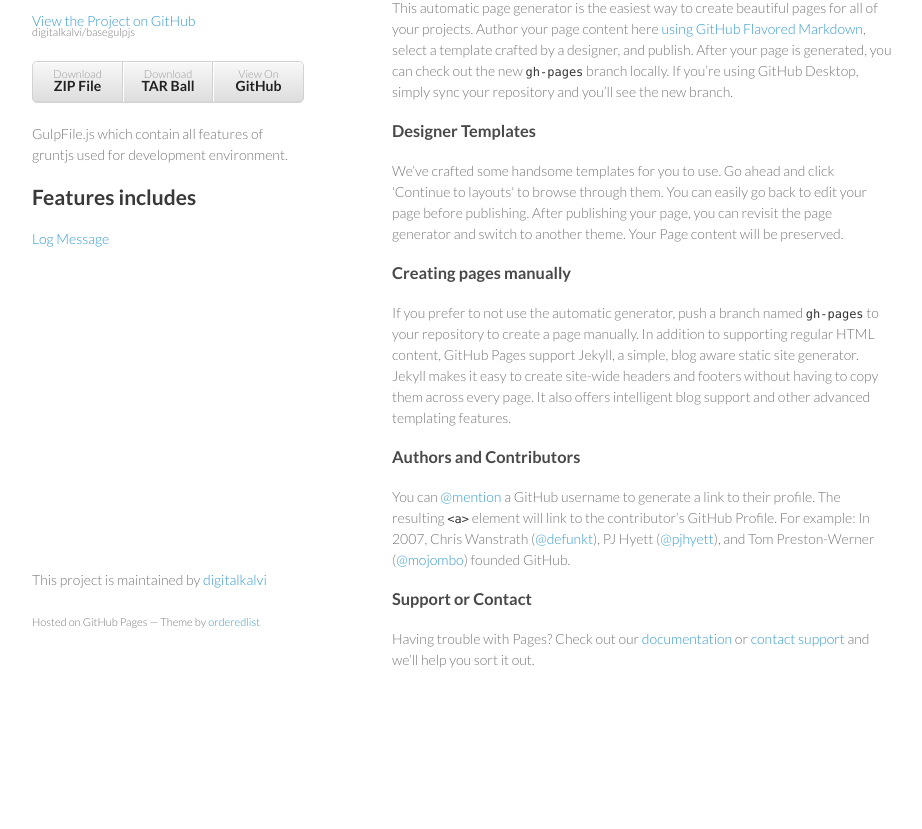
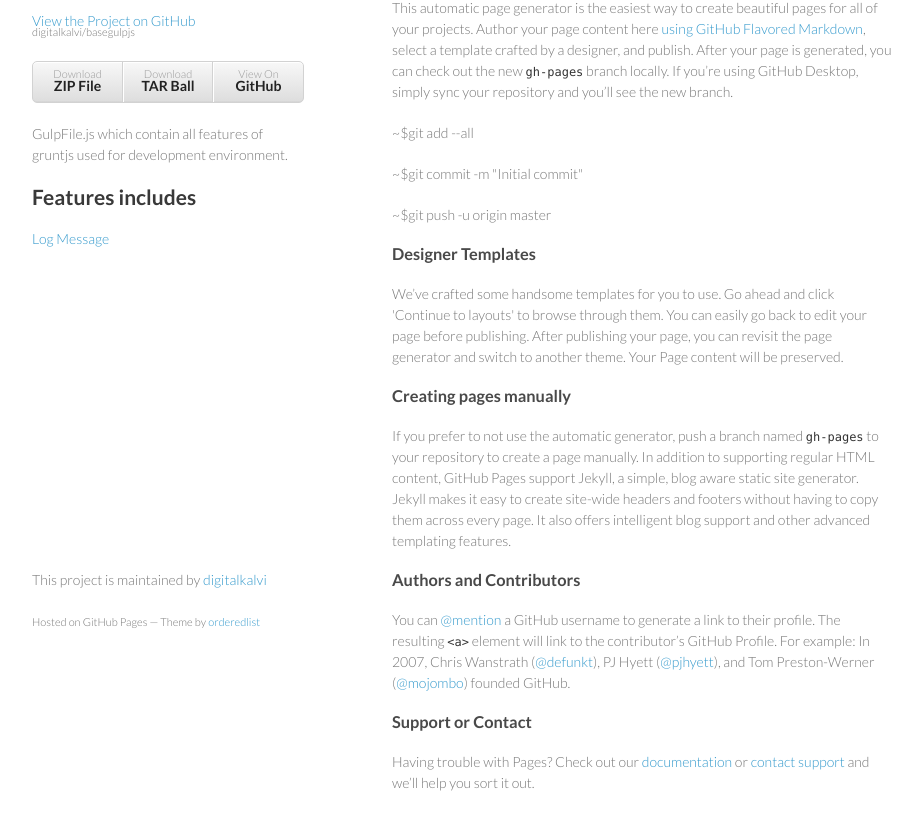
Before and after one commit to digitalkalvi/basegulpjs, a plain HTML site: page index.html in a window 1280 px wide. Shown: the part 99-928 px from the top of the page, without its empty margins (178-1100 px from the left). Before the commit the page ends 839 px from the top, so only its background shows below. Drawn offline with Linux system fonts and the light colour scheme.

Commit message:
Update index.html

```diff
--- a/index.html
+++ b/index.html
@@ -27,13 +27,21 @@
         <h2>Features includes </h2>
 
           <p><a href="#">Log Message</a></p>
+
       </header>
       <section>
         <h3>
 <a id="welcome-to-github-pages" class="anchor" href="#welcome-to-github-pages" aria-hidden="true"><span class="octicon octicon-link"></span></a>Welcome to GitHub Pages.</h3>
 
 <p>This automatic page generator is the easiest way to create beautiful pages for all of your projects. Author your page content here <a href="https://guides.github.com/features/mastering-markdown/">using GitHub Flavored Markdown</a>, select a template crafted by a designer, and publish. After your page is generated, you can check out the new <code>gh-pages</code> branch locally. If you’re using GitHub Desktop, simply sync your repository and you’ll see the new branch.</p>
-
+<div class="terminal">
+        <div class="header"></div>
+        <div class="shell">
+          <p><span class="path">~</span><span class="prompt">$</span>git add --all</p>
+          <p><span class="path">~</span><span class="prompt">$</span>git commit -m "Initial commit"</p>
+          <p><span class="path">~</span><span class="prompt">$</span>git push -u origin master</p>
+        </div>
+      </div>
 <h3>
 <a id="designer-templates" class="anchor" href="#designer-templates" aria-hidden="true"><span class="octicon octicon-link"></span></a>Designer Templates</h3>
 
```
